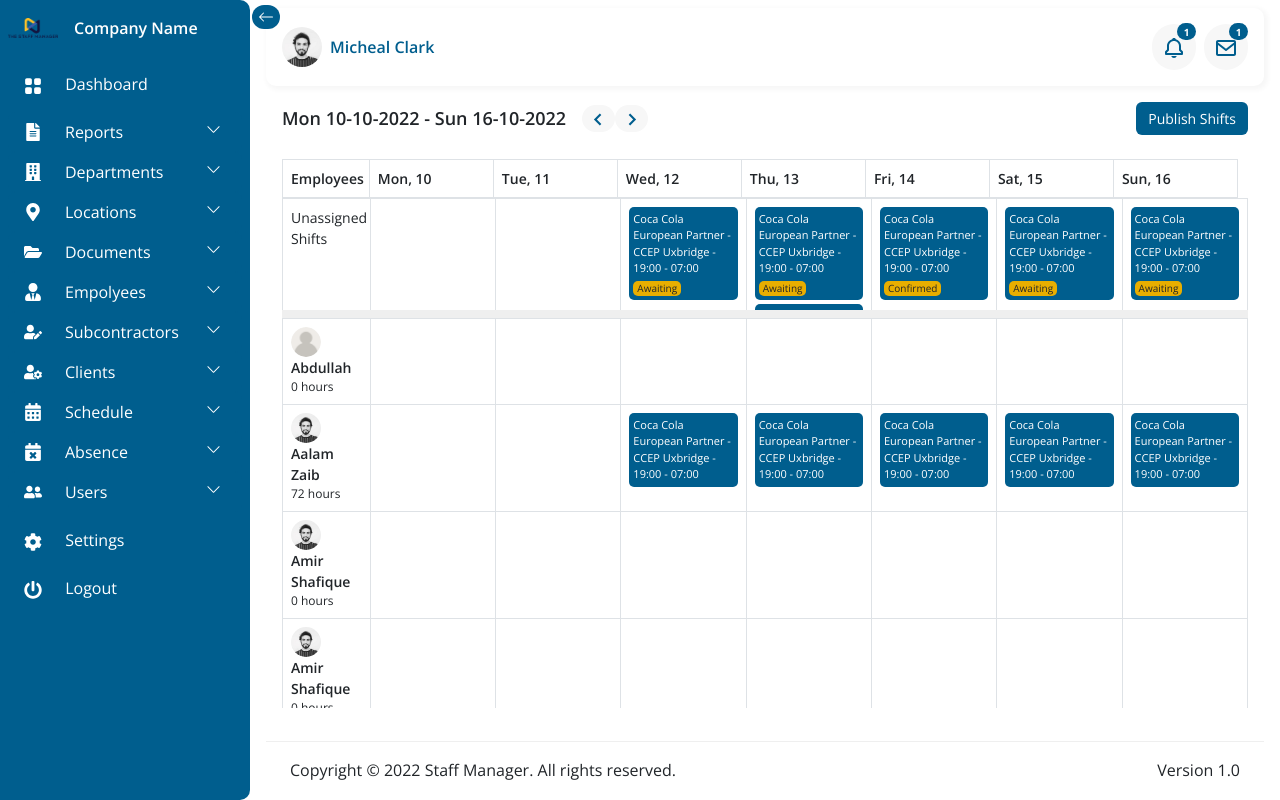
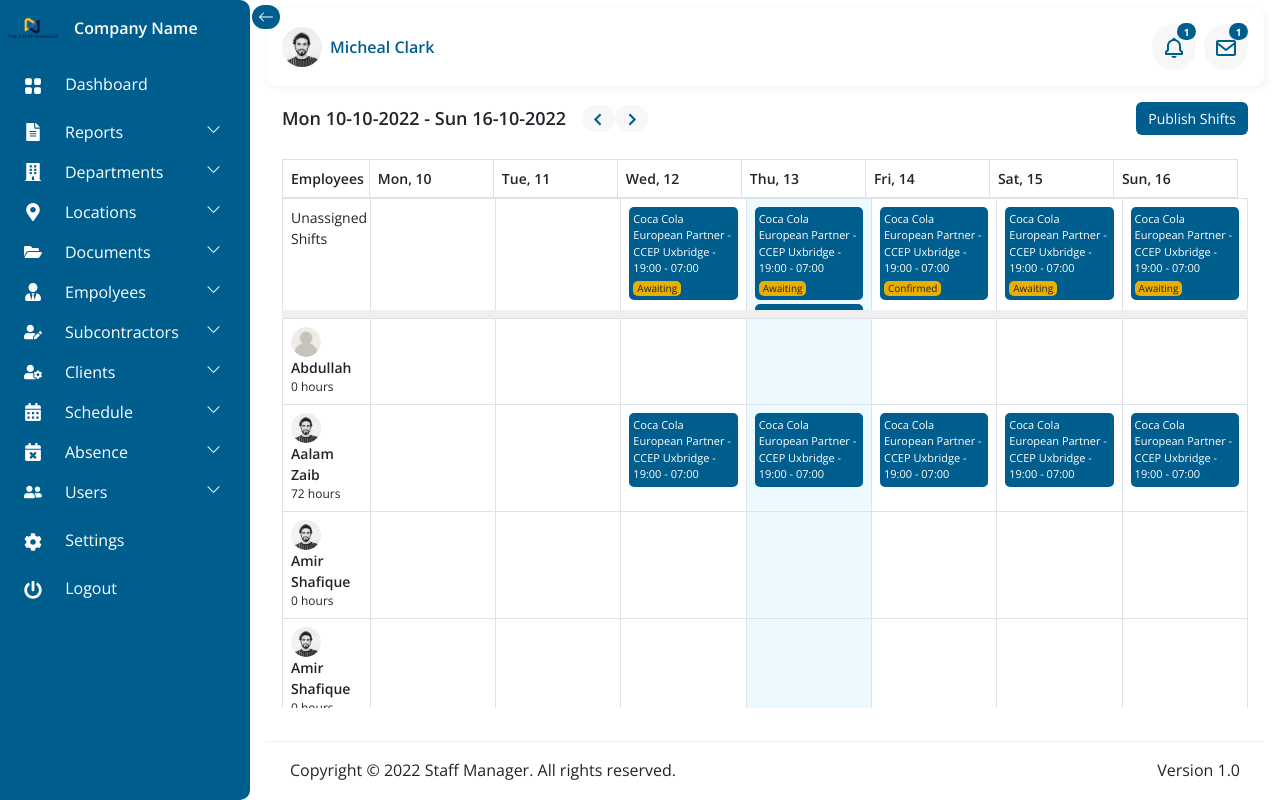
Before and after one commit to itsahmadawais/staff-manager-ui, a React (Create React App) app: page /schedule/view-calendar in a window 1280 px wide. Built offline with nearby package versions, Linux system fonts and the light colour scheme.

Commit message:
drag drop between lists

```diff
--- a/src/App.scss
+++ b/src/App.scss
@@ -380,6 +380,12 @@
                                 max-width: 70px;
                                 min-width: 70px;
                             }
+                            &.dragging-over {
+                                background-color: $grey-color;
+                            }
+                            &.current-day {
+                                background-color: rgb(236, 250, 255);
+                            }
                         }
                     }
                 }
@@ -407,6 +413,12 @@
                                     font-size: 12px;
                                 }
                             }
+                            &.dragging-over {
+                                background-color: $grey-color;
+                            }
+                            &.current-day {
+                                background-color: rgb(236, 250, 255);
+                            }
                         }
                     }
                 }
--- a/src/Components/ViewCalendar/ViewCalendarContent.js
+++ b/src/Components/ViewCalendar/ViewCalendarContent.js
@@ -1,4 +1,4 @@
-import React from 'react';
+import React, { useState } from 'react';
 import { DragDropContext, Draggable, Droppable } from 'react-beautiful-dnd';
 import { Button, Table } from 'react-bootstrap';
 import { BiChevronLeft, BiChevronRight } from 'react-icons/bi';
@@ -513,6 +513,58 @@
         }
     ];
 
+    const today = new Date().toISOString().replace(/T.*/,'').split('-').reverse().join('-');
+    const [unassigned] = useState(unassignedShiftDays);
+    const [assigned] = useState(employeeShifts);
+
+    const handleDragEnd = (result) => {
+        const {source, destination} = result;
+        if (!destination) {
+            return;
+        }
+        //if employee shifts are moved to unassigned shifts
+        if (source.droppableId.indexOf('unassigned') === -1 && destination.droppableId.indexOf('unassigned') !== -1) {
+            window.alert('Cannot move to unassigned shifts');
+        } else {
+            //if unassigned shifts are moved from and to unassigned shifts
+            if (source.droppableId.indexOf('unassigned') !== -1 && destination.droppableId.indexOf('unassigned') !== -1) {
+                let sourceId = source.droppableId.substring(source.droppableId.indexOf(' ') + 1);
+                let sourceClone = unassigned.find(obj => obj.date === sourceId);
+                let destId = destination.droppableId.substring(destination.droppableId.indexOf(' ') + 1);
+                let destClone = unassigned.find(obj => obj.date === destId);
+
+                let [removed] = sourceClone.shifts.splice(source.index, 1);
+                destClone.shifts.splice(destination.index, 0, removed);
+            }
+            //if unassigned shifts are moved to employee shifts
+            else if (source.droppableId.indexOf('unassigned') !== -1 && destination.droppableId.indexOf('unassigned') === -1) {
+                let sourceId = source.droppableId.substring(source.droppableId.indexOf(' ') + 1);
+                let sourceClone = unassigned.find(obj => obj.date === sourceId);
+                let destUserId = destination.droppableId.substring(0, destination.droppableId.indexOf(' '));
+                let destUserClone = assigned.find(obj => obj.id === destUserId);
+                let destId = destination.droppableId.substring(destination.droppableId.indexOf(' ') + 1);
+                let destClone = destUserClone.shiftDays.find(obj => obj.date === destId);
+
+                let [removed] = sourceClone.shifts.splice(source.index, 1);
+                destClone.shifts.splice(destination.index, 0, removed);
+            }
+            //if employee shifts are moved from and to employee shifts
+            else if (source.droppableId.indexOf('unassigned') === -1 && destination.droppableId.indexOf('unassigned') === -1) {
+                let sourceUserId = source.droppableId.substring(0, source.droppableId.indexOf(' '));
+                let sourceUserClone = assigned.find(obj => obj.id === sourceUserId);
+                let sourceId = source.droppableId.substring(source.droppableId.indexOf(' ') + 1);
+                let sourceClone = sourceUserClone.shiftDays.find(obj => obj.date === sourceId);
+                let destUserId = destination.droppableId.substring(0, destination.droppableId.indexOf(' '));
+                let destUserClone = assigned.find(obj => obj.id === destUserId);
+                let destId = destination.droppableId.substring(destination.droppableId.indexOf(' ') + 1);
+                let destClone = destUserClone.shiftDays.find(obj => obj.date === destId);
+
+                let [removed] = sourceClone.shifts.splice(source.index, 1);
+                destClone.shifts.splice(destination.index, 0, removed);
+            }
+        }
+    };
+
     return (
         <div className='view-calendar'>
             <div className='calendar-head d-flex align-items-center justify-content-between'>
@@ -550,27 +602,29 @@
                         </tr>
                     </thead>
                 </Table>
-                <DragDropContext style={{overflow: 'auto'}}>
+                <DragDropContext onDragEnd={handleDragEnd}>
                     <div className='unassigned-wrap custom-scrollbar'>
                         <Table className='mb-0' bordered responsive>
                             <tbody>
                                 <tr>
                                     <td>Unassigned Shifts</td>
                                     {
-                                        unassignedShiftDays.map((item) => {
+                                        unassigned.map((shiftDay) => {
                                             return(
-                                                <Droppable key={item.id} droppableId={item.id+item.date}>
-                                                    {(provided) => (
+                                                <Droppable key={shiftDay.id} droppableId={'unassigned '+shiftDay.date}>
+                                                    {(provided, snapshot) => (
                                                         <td
                                                             {...provided.droppableProps}
                                                             ref={provided.innerRef}
+                                                            className={`${snapshot.isDraggingOver ? 'dragging-over ' : undefined}
+                                                            ${shiftDay.date === today ? 'current-day' : undefined}`}
                                                         >
                                                             {
-                                                                item.shifts?.map((item, index) => {
+                                                                shiftDay.shifts?.map((shift, index) => {
                                                                     return(
                                                                         <Draggable
-                                                                            key={item.id}
-                                                                            draggableId={item.id}
+                                                                            key={shift.id}
+                                                                            draggableId={shift.id}
                                                                             index={index}
                                                                         >
                                                                             {(provided) => (
@@ -579,7 +633,7 @@
                                                                                     {...provided.dragHandleProps}
                                                                                     {...provided.draggableProps}
                                                                                 >
-                                                                                    <EmployeeShift data={item} />
+                                                                                    <EmployeeShift data={shift} />
                                                                                 </div>
                                                                             )}
                                                                         </Draggable>
@@ -601,29 +655,31 @@
                         <Table className='mb-0' bordered responsive>
                             <tbody>
                                 {
-                                    employeeShifts.map((item) => {
+                                    assigned.map((employee) => {
                                         return(
-                                            <tr key={item.id}>
+                                            <tr key={employee.id}>
                                                 <td>
-                                                    <Avatar image={item.image} />
-                                                    <p className='name mb-0'>{item.name}</p>
-                                                    <p className='hours mb-0'>{item.shiftsHours} hours</p>
+                                                    <Avatar image={employee.image} />
+                                                    <p className='name mb-0'>{employee.name}</p>
+                                                    <p className='hours mb-0'>{employee.shiftsHours} hours</p>
                                                 </td>
                                                 {
-                                                    item.shiftDays.map((item) => {
+                                                    employee.shiftDays.map((shiftDay) => {
                                                         return(
-                                                            <Droppable key={item.id} droppableId={item.id+item.date}>
-                                                                {(provided) => (
+                                                            <Droppable key={shiftDay.id} droppableId={employee.id+' '+shiftDay.date}>
+                                                                {(provided, snapshot) => (
                                                                     <td
                                                                         {...provided.droppableProps}
                                                                         ref={provided.innerRef}
+                                                                        className={`${snapshot.isDraggingOver ? 'dragging-over ' : undefined}
+                                                                        ${shiftDay.date === today ? 'current-day' : undefined}`}
                                                                     >
                                                                         {
-                                                                            item.shifts?.map((item, index) => {
+                                                                            shiftDay.shifts?.map((shift, index) => {
                                                                                 return(
                                                                                     <Draggable
-                                                                                        key={item.id}
-                                                                                        draggableId={item.id}
+                                                                                        key={shift.id}
+                                                                                        draggableId={shift.id}
                                                                                         index={index}
                                                                                     >
                                                                                         {(provided) => (
@@ -632,7 +688,7 @@
                                                                                                 {...provided.dragHandleProps}
                                                                                                 {...provided.draggableProps}
                                                                                             >
-                                                                                                <EmployeeShift data={item} />
+                                                                                                <EmployeeShift data={shift} />
                                                                                             </div>
                                                                                         )}
                                                                                     </Draggable>
```
